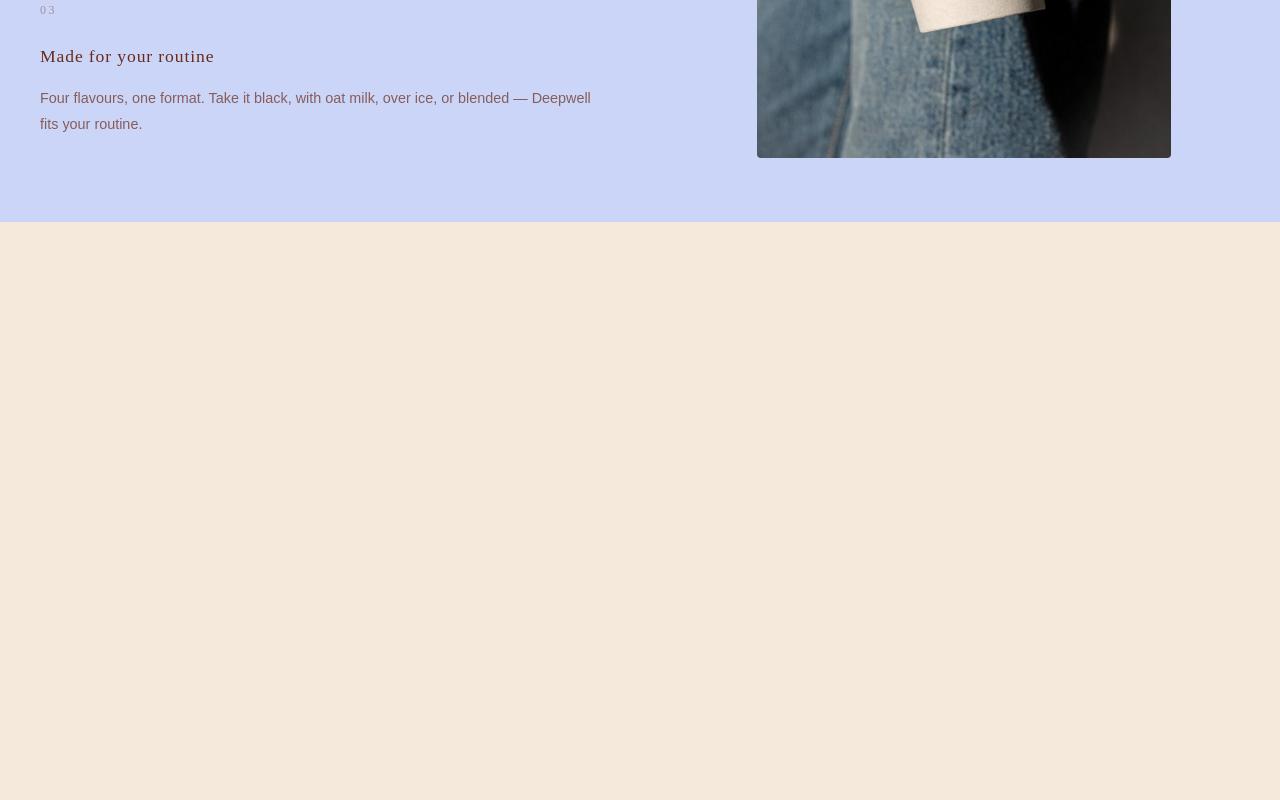
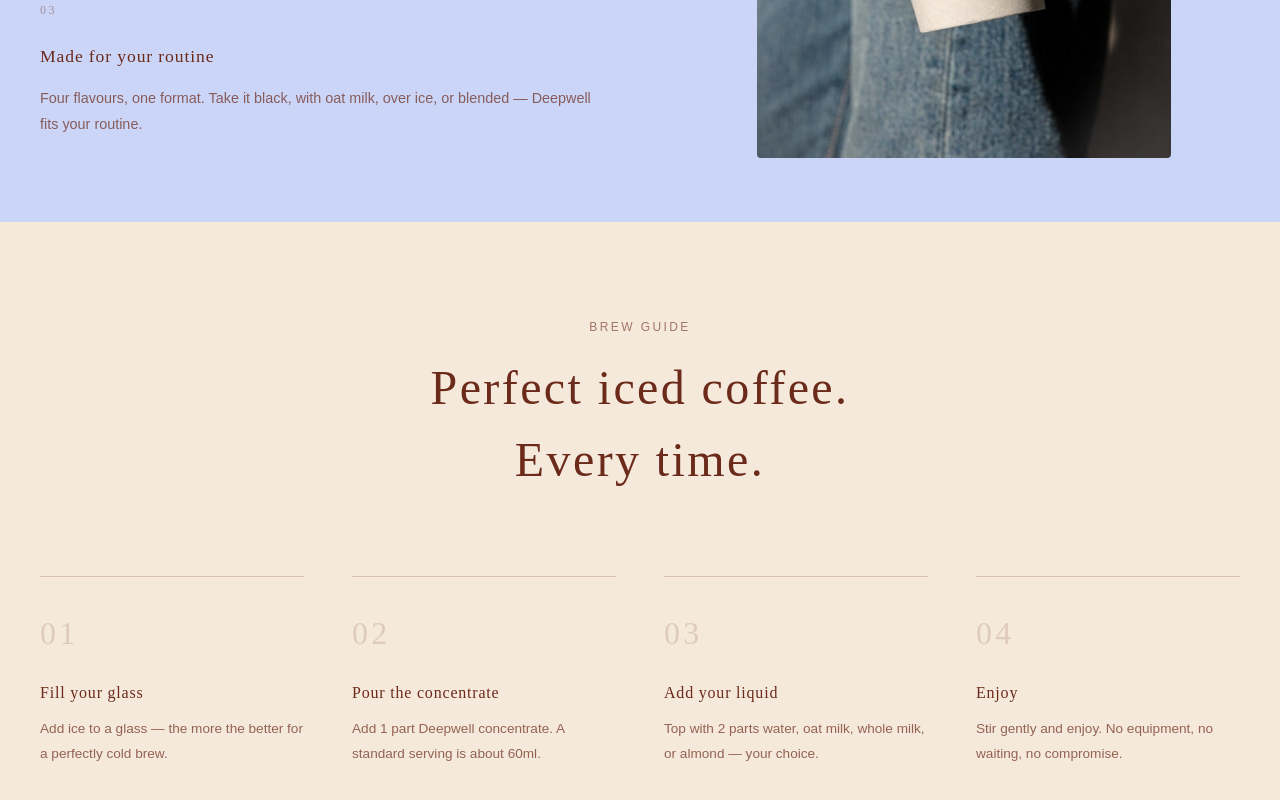
Before and after one commit to marmje03/deepwell, a React (Vite) app: page / in a window 1280 px wide. Shown: the part 2224-3024 px from the top of the page. Before the commit the page ends 2446 px from the top, so only its background shows below. Built offline with nearby package versions, Linux system fonts and the light colour scheme.

Commit message:
Add BrewGuide section to Home page

```diff
--- /dev/null
+++ b/src/pages/Home/BrewGuide.tsx
@@ -0,0 +1,112 @@
+import { motion } from 'framer-motion'
+
+const steps = [
+  {
+    number: '01',
+    title: 'Fill your glass',
+    body: 'Add ice to a glass — the more the better for a perfectly cold brew.',
+  },
+  {
+    number: '02',
+    title: 'Pour the concentrate',
+    body: 'Add 1 part Deepwell concentrate. A standard serving is about 60ml.',
+  },
+  {
+    number: '03',
+    title: 'Add your liquid',
+    body: 'Top with 2 parts water, oat milk, whole milk, or almond — your choice.',
+  },
+  {
+    number: '04',
+    title: 'Enjoy',
+    body: 'Stir gently and enjoy. No equipment, no waiting, no compromise.',
+  },
+]
+
+export default function BrewGuide() {
+  return (
+    <section style={{
+      backgroundColor: 'var(--color-oat-cream)',
+      padding: '6rem 2rem',
+    }}>
+      <div style={{ maxWidth: '1200px', margin: '0 auto' }}>
+        <motion.div
+          initial={{ opacity: 0, y: 30 }}
+          whileInView={{ opacity: 1, y: 0 }}
+          transition={{ duration: 0.6 }}
+          viewport={{ once: true }}
+          style={{ textAlign: 'center', marginBottom: '5rem' }}
+        >
+          <p style={{
+            fontFamily: 'var(--font-body)',
+            fontSize: '0.75rem',
+            letterSpacing: '0.2em',
+            textTransform: 'uppercase',
+            color: 'var(--color-deep-roast)',
+            opacity: 0.6,
+            marginBottom: '1rem',
+          }}>
+            Brew Guide
+          </p>
+          <h2 style={{
+            fontFamily: 'var(--font-heading)',
+            fontSize: 'clamp(2rem, 4vw, 3rem)',
+            color: 'var(--color-deep-roast)',
+            letterSpacing: '0.05em',
+          }}>
+            Perfect iced coffee.<br />Every time.
+          </h2>
+        </motion.div>
+
+        <div style={{
+          display: 'grid',
+          gridTemplateColumns: 'repeat(4, 1fr)',
+          gap: '3rem',
+        }}>
+          {steps.map((step, i) => (
+            <motion.div
+              key={step.number}
+              initial={{ opacity: 0, y: 40 }}
+              whileInView={{ opacity: 1, y: 0 }}
+              transition={{ duration: 0.6, delay: i * 0.1 }}
+              viewport={{ once: true }}
+              style={{
+                borderTop: '1px solid rgba(107, 42, 26, 0.2)',
+                paddingTop: '2rem',
+              }}
+            >
+              <p style={{
+                fontFamily: 'var(--font-heading)',
+                fontSize: '2rem',
+                color: 'var(--color-deep-roast)',
+                opacity: 0.15,
+                letterSpacing: '0.1em',
+                marginBottom: '1.5rem',
+              }}>
+                {step.number}
+              </p>
+              <h3 style={{
+                fontFamily: 'var(--font-heading)',
+                fontSize: '1rem',
+                color: 'var(--color-deep-roast)',
+                letterSpacing: '0.05em',
+                marginBottom: '0.75rem',
+              }}>
+                {step.title}
+              </h3>
+              <p style={{
+                fontFamily: 'var(--font-body)',
+                fontSize: '0.85rem',
+                color: 'var(--color-deep-roast)',
+                opacity: 0.7,
+                lineHeight: 1.8,
+              }}>
+                {step.body}
+              </p>
+            </motion.div>
+          ))}
+        </div>
+      </div>
+    </section>
+  )
+}
--- a/src/pages/Home/index.tsx
+++ b/src/pages/Home/index.tsx
@@ -1,6 +1,7 @@
 import Hero from './Hero'
 import Flavours from './Flavours'
 import WhyDeepwell from './WhyDeepwell'
+import BrewGuide from './BrewGuide'
 
 export default function Home() {
   return (
@@ -8,6 +9,7 @@
       <Hero />
       <Flavours />
       <WhyDeepwell />
+      <BrewGuide />
     </main>
   )
 }
```
